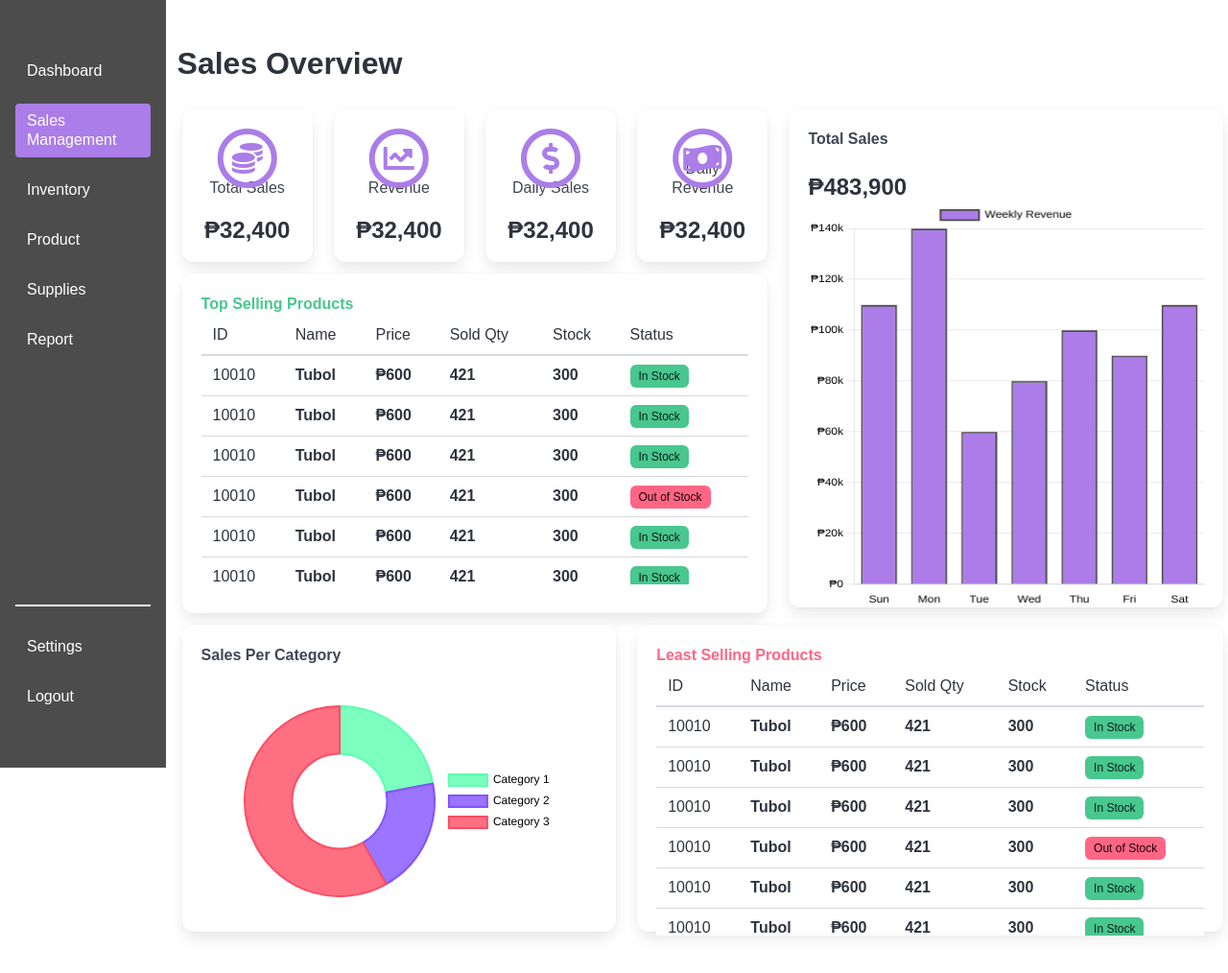
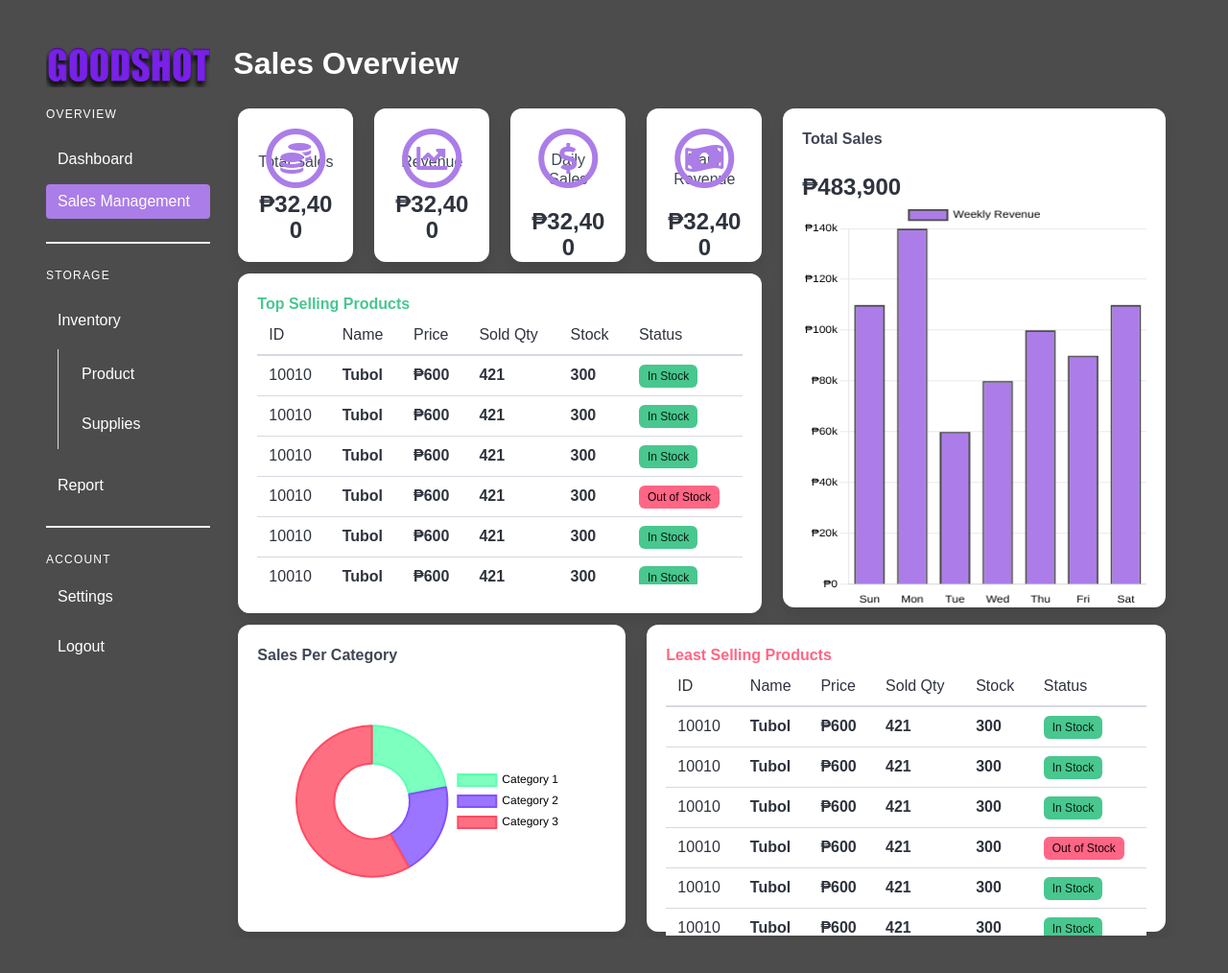
Before and after one commit to brandodt/GoodShot, a PHP site: page /admin/sales-mgmt.php in a window 1280 px wide. Shown: the whole page at 96% size. Before the commit the page ends 977 px from the top, so only its background shows below. Run offline with PHP 8.4, Linux system fonts and the light colour scheme; some web fonts are replaced.

Commit message:
refactor: Update styling for admin and sales management pages

```diff
--- a/public_html/admin/assets/css/style.css
+++ b/public_html/admin/assets/css/style.css
@@ -1,27 +1,25 @@
-.menu-list.flex-column {
-  display: flex;
-  flex-direction: column;
-  height: 100%;
-}
-
-.flex-spacer {
-  flex: 1;
+html,
+body {
+  background-color: #4c4c4c;
 }
 
 .box {
+  height: 100%;
   margin: 5px;
-}
-
-.scrollable-table {
-  max-height: 35vh;
-  overflow-y: auto;
 }
 
 .nice:hover {
   color: #ac7de8 !important;
 }
 
-.nigga {
-  display: grid;
-  height: 100vh;
+.column.is-2 {
+  position: -webkit-sticky;
+  position: sticky;
+  top: 0;
+  height: 100%;
+  background-color: #4c4c4c;
 }
+
+.is-10 {
+  overflow-y: auto;
+}
--- a/public_html/admin/sales-mgmt.php
+++ b/public_html/admin/sales-mgmt.php
@@ -4,21 +4,12 @@
 <head>
     <meta charset="utf-8">
     <meta name="viewport" content="width=device-width, initial-scale=1">
-    <title>Dashboard</title>
+    <title>Sales Management</title>
     <link rel="stylesheet" href="https://cdnjs.cloudflare.com/ajax/libs/font-awesome/5.15.4/css/all.min.css">
     <link rel="stylesheet" href="assets/css/bulma/bulma.css">
     <link rel="stylesheet" href="assets/css/style.css">
     <script src="https://cdn.jsdelivr.net/npm/chart.js"></script>
     <style>
-        .nigger {
-            display: grid;
-            height: 20vh;
-        }
-
-        .box {
-            height: 100%;
-        }
-
         .icon-text-stack {
             display: flex;
             flex-direction: column;
@@ -42,29 +33,42 @@
 </head>
 
 <body>
-    <div class="fixed-grid has-7-cols">
-        <div class="grid">
-            <div class="cell nigga">
-                <aside class="menu has-background-grey-light px-4 py-6">
-                    <ul class="menu-list is-primary flex-column">
-                        <li class="py-2"><a href="index.php"
+    <div class="section">
+        <div class="columns">
+            <div class="column is-2">
+                <aside class="menu">
+                    <img src="assets/img/logo_purple.png">
+                    <p class="menu-label has-text-white">Overview</p>
+                    <ul class="menu-list">
+                        <li class="pt-2"><a href="index.php"
                                 class="has-background-grey-light has-text-white nice">Dashboard</a></li>
-                        <li class="py-2"><a href="#" class="has-background-primary has-text-white">Sales Management</a>
+                        <li class="pt-2"><a href="#" class="has-background-primary has-text-white">Sales
+                                Management</a></li>
+                    </ul>
+                    <hr>
+                    <p class="menu-label has-text-white">Storage</p>
+                    <ul class="menu-list">
+                        <li class="pt-2">
+                            <a class="has-background-grey-light has-text-white nice">Inventory</a>
+                            <ul>
+                                <li class="py-2"><a class="has-background-grey-light has-text-white nice">Product</a>
+                                </li>
+                                <li class="py-2"><a class="has-background-grey-light has-text-white nice">Supplies</a>
+                                </li>
+                            </ul>
                         </li>
-                        <li class="py-2"><a class="has-background-grey-light has-text-white nice">Inventory</a></li>
-                        <li class="py-2"><a href="product.php"
-                                class="has-background-grey-light has-text-white nice">Product</a></li>
-                        <li class="py-2"><a class="has-background-grey-light has-text-white nice">Supplies</a></li>
                         <li class="pt-2"><a class="has-background-grey-light has-text-white nice">Report</a></li>
-                        <li class="flex-spacer"></li>
-                        <hr>
+                    </ul>
+                    <hr>
+                    <p class="menu-label has-text-white">Account</p>
+                    <ul class="menu-list">
                         <li class="pb-2"><a class="has-background-grey-light has-text-white nice">Settings</a></li>
                         <li class="py-2"><a class="has-background-grey-light has-text-white nice">Logout</a></li>
                     </ul>
                 </aside>
             </div>
-            <div class="cell is-col-span-6 pt-6">
-                <h1 class="title">Sales Overview</h1>
+            <div class="column is-10">
+                <h1 class="title has-text-white">Sales Overview</h1>
                 <div class="fixed-grid has-7-cols">
                     <div class="grid">
                         <div class=" cell" style="height: 20vh;">
```
Also changed, not shown: public_html/admin/index.php (+1 -24 lines).
